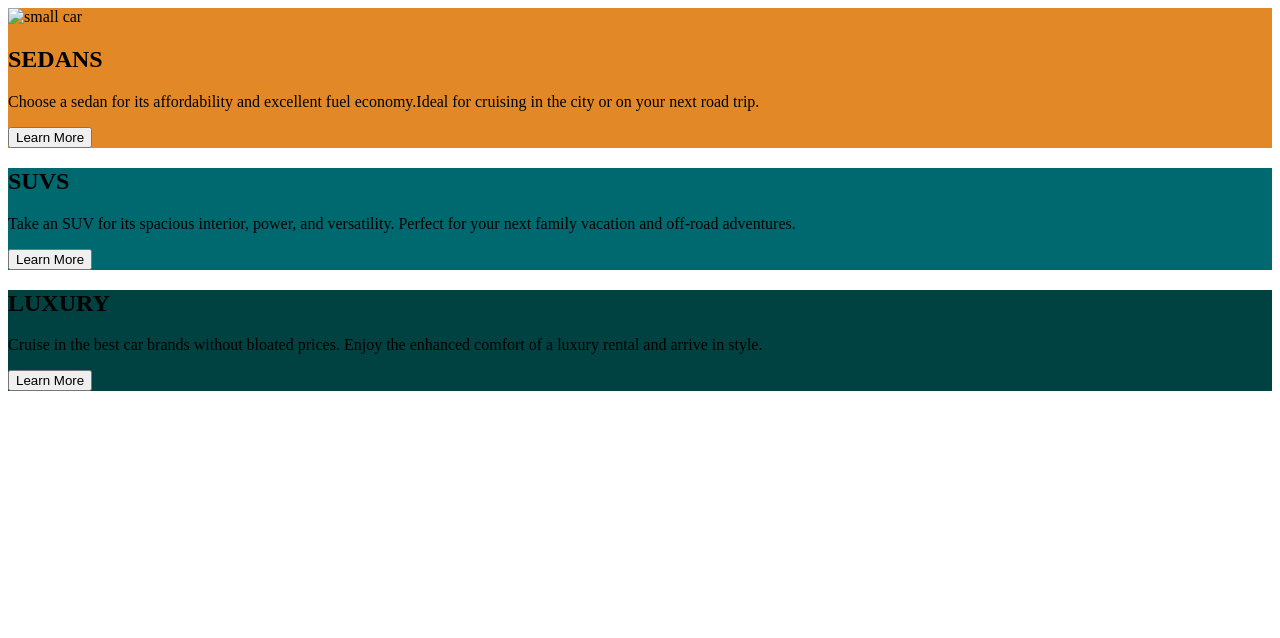
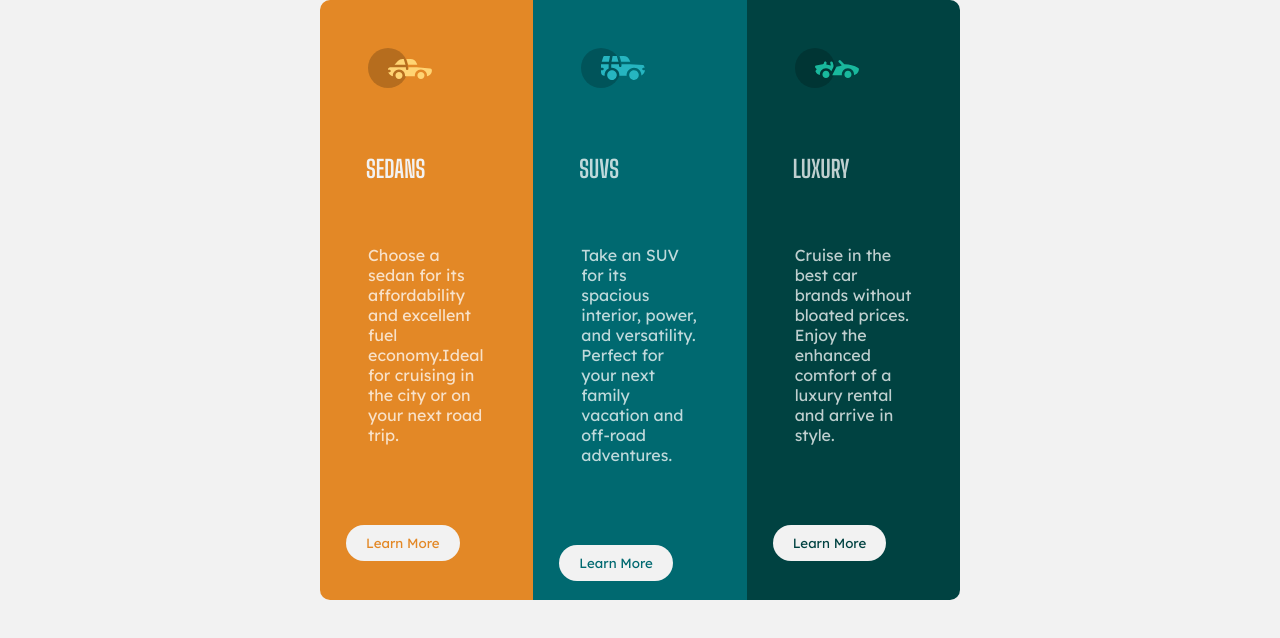
Before and after one commit to kay-four/CSSFlexBoxAndGridAssignment, a plain HTML site: page index.html in a window 1280 px wide. Drawn offline with Linux system fonts and the light colour scheme.

Commit message:
fixed bugs with grid and flex

```diff
--- a/flex.css
+++ b/flex.css
@@ -1,16 +1,130 @@
+*{
+    margin: 0;
+    padding: 0;
+    box-sizing: border-box;
+}
 
-.body{
+
+body{
+    background-color: hsl(0, 0%, 95%);
+    /* width: 50%;
+    height: 400px;
+    margin: auto;
+    align-items: center; */
+    /* border: solid black; */
+}
+p,h2, .image{
+    padding: 2em;
+}
+p{
+    padding-bottom: 70px;
+}
+.container{
     display: flex;
     flex-direction: row;
     width: 50%;
     margin: auto;
+    height:600px;
+
+
+    /* padding: (25% -1em); */
+
+    /* height:100vw; */
+    /* border:transparent; */
+    /* border-radius: 20px; */
+    justify-content: center;
+    /* align-items: center; */
+
 }
+
+
 .sedans{
     background-color: hsl(31, 77%, 52%);
+    color: hsla(0, 0%, 100%, 0.75);
+    flex:1;
+    padding: 16px;
+    border-top-left-radius: 10px;
+    border-bottom-left-radius: 10px;
+
 }
+.sedans image{
+    padding: 20px;
+}
+.sedans h2{
+    font-family: 'Big Shoulders Display';
+    color: hsl(0, 0%, 95%);
+    font-weight: 700;
+    padding: 30px;
+
+}
+.sedans p{
+    font-family: 'Lexend Deca';
+    font-weight: 400;
+    /* padding-bottom: 100px; */
+}
+.sedan{
+    color:hsl(31, 77%, 52%);
+}
+
 .suvs{
     background-color: hsl(184,100%,22%);
+    color: hsla(0, 0%, 100%, 0.75);
+    padding: 16px;
+    flex: 1;
+}
+.suvs image{
+    padding: 20px;
+}
+.suvs h2{
+    font-family: 'Big Shoulders Display';
+    font-weight: 700;
+    padding: 30px;
+}
+.suvs p{
+    font-family:"Lexend Deca";
+    font-weight: 400;
+    /* padding-bottom: 100px; */
+}
+.suv{
+    color: hsl(184,100%,22%);
 }
 .luxury{
     background-color: hsl(179,100%,13%);
+    color: hsla(0, 0%, 100%, 0.75);
+    border-bottom-right-radius: 10px;
+    border-top-right-radius: 10px;
+    padding: 16px;
+
+    flex: 1;
 }
+.luxury image{
+    padding: 20px;
+}
+.luxury h2{
+    font-family: 'Big Shoulders Display';
+    font-weight: 700;
+    padding: 30px;
+}
+.luxury p{
+    font-family: "Lexend Deca";
+    font-weight: 400;
+    /* padding: 2em; */
+}
+.lx{
+    color: hsl(179,100%,13%);
+
+}
+.btn{
+    font-family: 'Lexend Deca';
+    background-color: hsl(0, 0%, 95%);
+    border: none;
+    border-radius: 30px;
+    cursor: pointer;
+    padding:10px 20px;
+    margin: 10px;
+}
+.btn:hover{
+    background: transparent;
+     border: solid 1px hsl(0, 0%, 95%)  ;
+     color:hsl(0, 0%, 95%);;
+}
--- /dev/null
+++ b/grid.css
@@ -0,0 +1,66 @@
+*{
+    margin: 0;
+    padding: 0;
+}
+body{
+background-color: aliceblue;
+width: 50%;
+margin: auto;
+height: 100vh;
+}
+.container{
+    display: grid;
+    grid-template-rows: 1fr 1fr;
+    padding: 10px;
+
+}
+.container div{
+   margin: 2px;
+}
+.top-container{
+    display: grid;
+    grid-row:1/2;
+    /* padding: 10px; */
+}
+.top-container div{
+    margin: 2px;
+ }
+
+.box-a{
+    grid-column: 1/4;
+    grid-row: 1/2;
+
+    background-color: red ;
+}
+.box-b{
+    grid-column: 4/6;
+
+    background-color: orange;
+}
+
+.bottom-container{
+    display: grid;
+    grid-template-columns: 1fr 1fr;
+    grid-row: 2/3;
+
+}
+.box-c{
+     grid-column: 1/2;
+
+    background-color:green ;
+}
+.bottom-right-container{
+    display: grid;
+    /* grid-template-columns: 1fr; */
+    grid-template-rows: 1fr 1fr;
+    /* grid-column: 2/3; */
+}
+.box-d{
+
+    background-color: aquamarine;
+}
+.box-e{
+
+
+    background-color: aquamarine;
+}
--- a/index.html
+++ b/index.html
@@ -6,32 +6,44 @@
     <meta name="viewport" content="width=device-width, initial-scale=1.0" />
     <title>CSS Flexbox Layout</title>
     <link rel="stylesheet" href="flex.css" />
+    <link
+      href="https://fonts.googleapis.com/css2?family=Lexend+Deca&display=swap"
+      rel="stylesheet"
+    />
+    <link
+      href="https://fonts.googleapis.com/css2?family=Big+Shoulders+Display:wght@700&family=Lexend+Deca&display=swap"
+      rel="stylesheet"
+    />
   </head>
   <body>
+    <div class="container">
       <div class="sedans">
-      <img src="" alt="small car" />
+        <div class="image"><img src="icon-sedans.svg" alt="small car" /></div>
         <h2>SEDANS</h2>
         <p>
           Choose a sedan for its affordability and excellent fuel economy.Ideal
           for cruising in the city or on your next road trip.
         </p>
-      <button>Learn More</button>
+        <button class="btn sedan">Learn More</button>
       </div>
       <div class="suvs">
+        <div class="image"><img src="icon-suvs.svg" alt="suv img" /></div>
         <h2>SUVS</h2>
         <p>
           Take an SUV for its spacious interior, power, and versatility. Perfect
           for your next family vacation and off-road adventures.
         </p>
-      <button>Learn More</button>
+        <button class="btn suv">Learn More</button>
       </div>
       <div class="luxury">
+        <div class="image"><img src="icon-luxury.svg" alt="luxury" /></div>
         <h2>LUXURY</h2>
         <p>
-        Cruise in the best car brands without bloated prices. Enjoy the enhanced
-        comfort of a luxury rental and arrive in style.
+          Cruise in the best car brands without bloated prices. Enjoy the
+          enhanced comfort of a luxury rental and arrive in style.
         </p>
-      <button>Learn More</button>
+        <button class="btn lx">Learn More</button>
+      </div>
     </div>
   </body>
 </html>
```
Also changed, not shown: grid.html (+16 -1 lines), favicon-32x32.png (added), icon-luxury.svg (added), icon-sedans.svg (added), icon-suvs.svg (added). Lines whose indentation alone changed are shown as unchanged.
